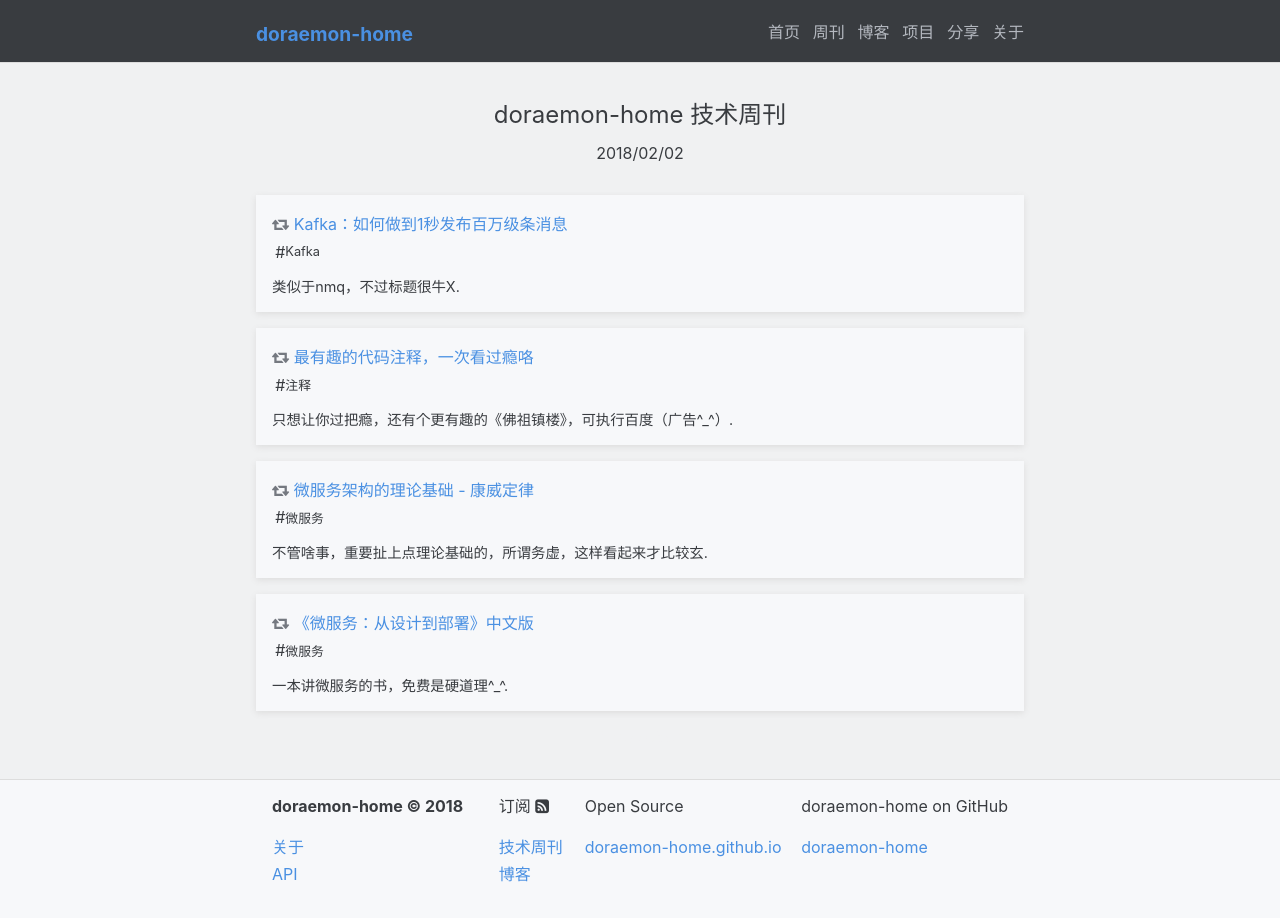
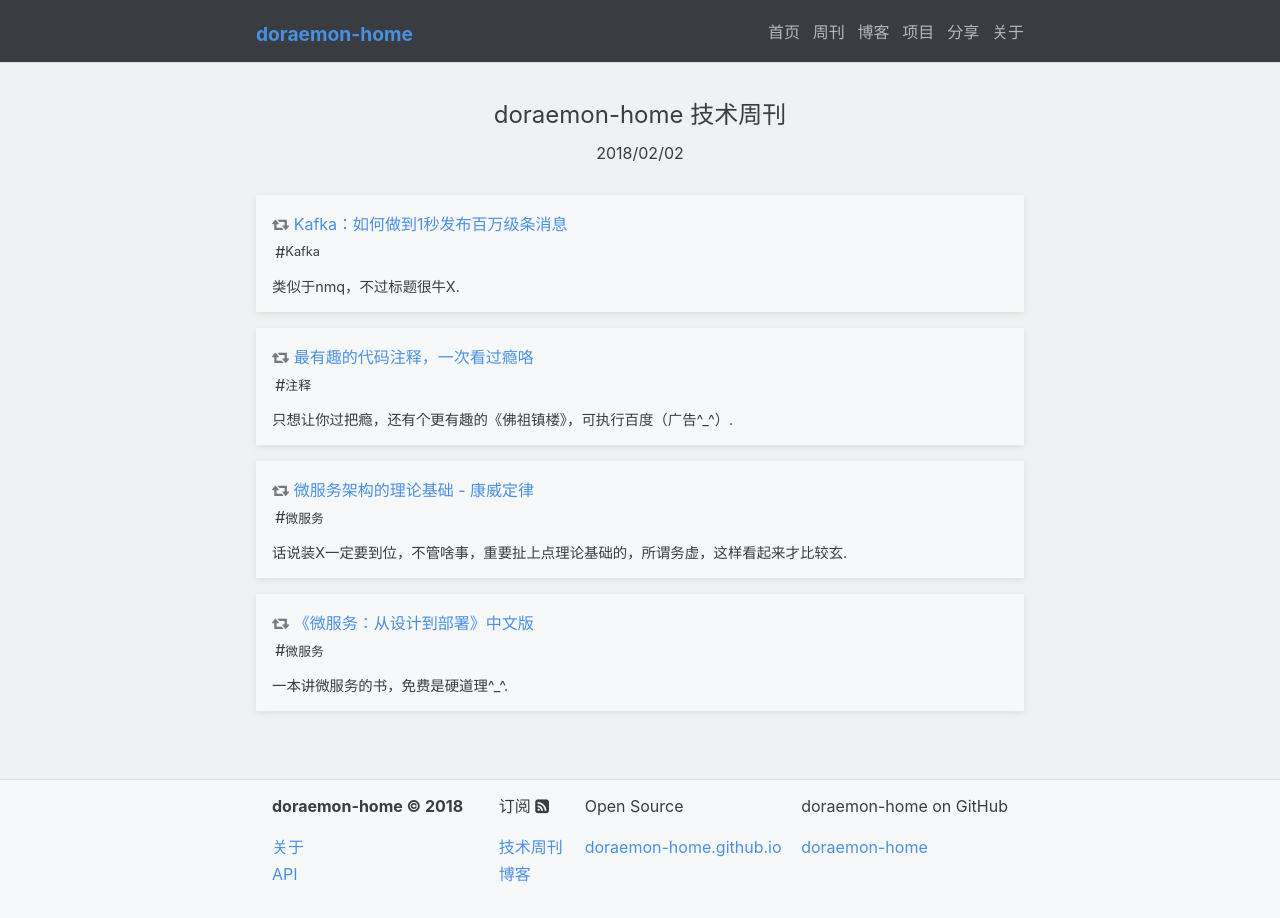
Before and after one commit to doraemon-home/doraemon-home.github.io, a Jekyll site: the page built from _weekly/2018-02-02-weekly.md, in a window 1280 px wide. Built offline with Jekyll 4.4.1, drawn with Linux system fonts in a browser that asks for light colours.

Commit message:
2018-02-1th-预览版

```diff
--- a/_weekly/2018-02-02-weekly.md
+++ b/_weekly/2018-02-02-weekly.md
@@ -14,7 +14,7 @@ articles:
 
   - title:    "微服务架构的理论基础 - 康威定律"
     link:    "https://yq.aliyun.com/articles/8611?spm=a2c4e.11153959.blogcont2764.8.1f3da8ddJ8SjAN"
-    comment:  "不管啥事，重要扯上点理论基础的，所谓务虚，这样看起来才比较玄."
+    comment:  "话说装X一定要到位，不管啥事，重要扯上点理论基础的，所谓务虚，这样看起来才比较玄."
     referrer: "doraemon-master"
     tags:    ["微服务"]
 
```
